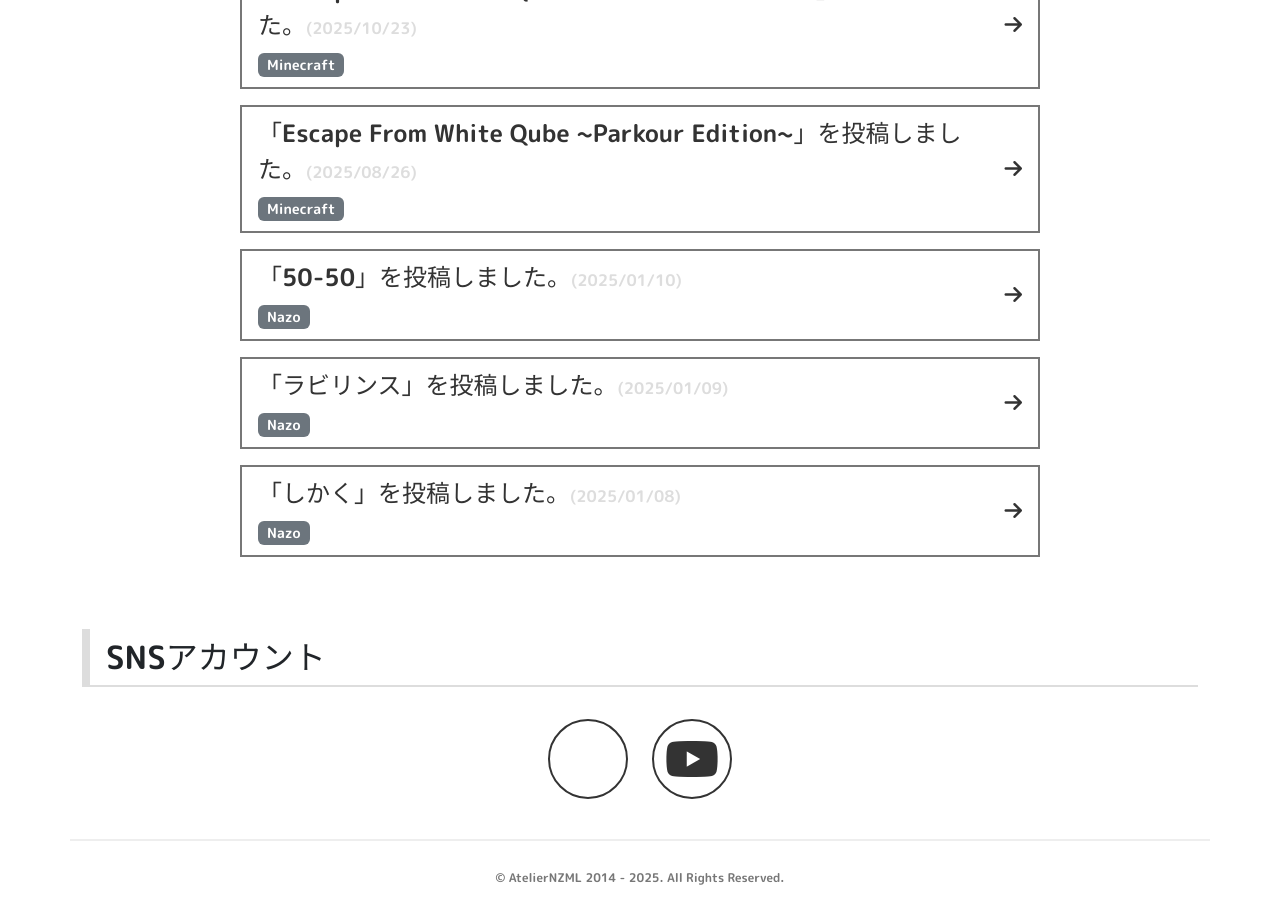
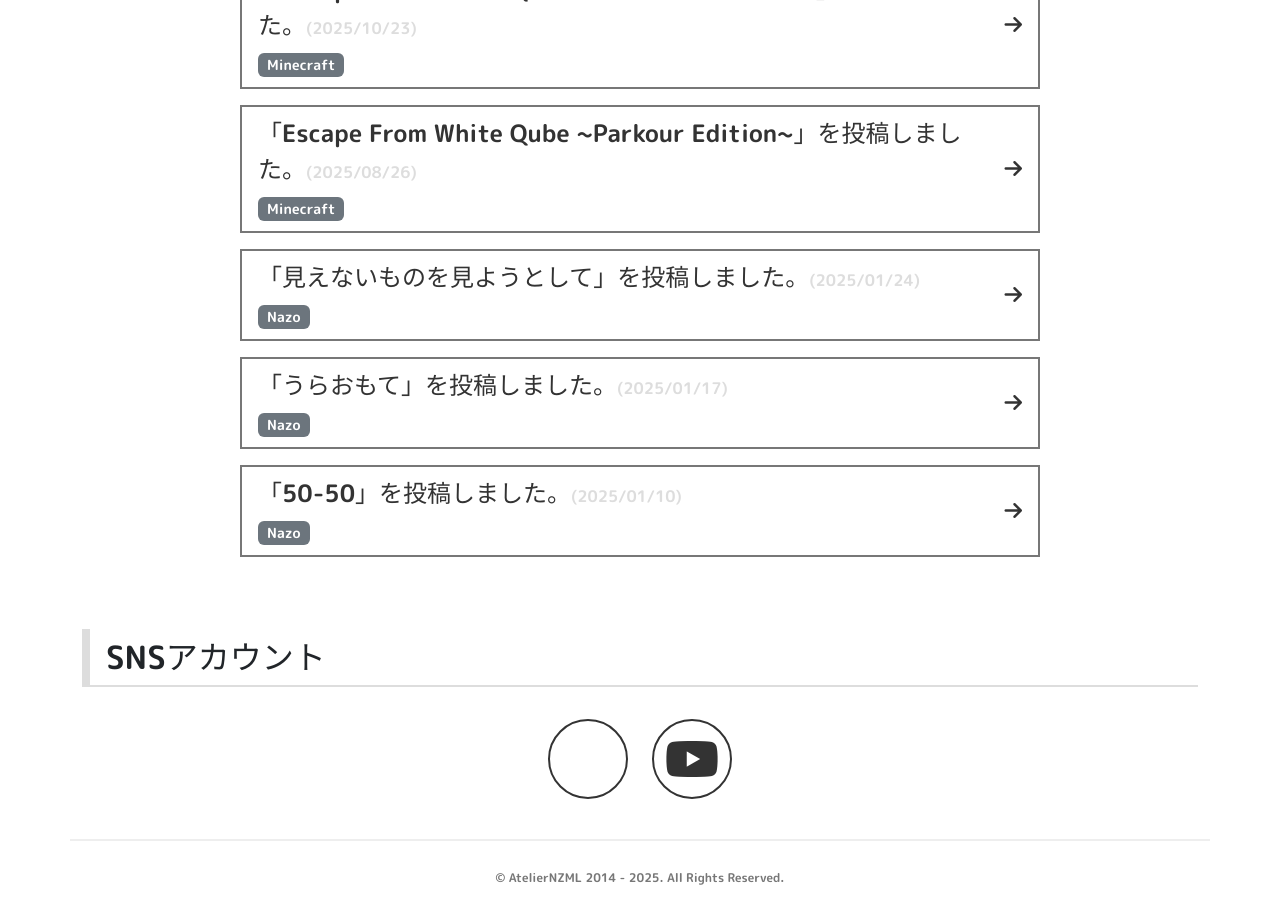
Before and after one commit to atelierNZML/ateliernzml.github.io, a Jekyll site: the page built from index.html, in a window 1280 px wide and 900 px high, scrolled down 680 px. Built offline with Jekyll 4.4.1, drawn with Linux system fonts in a browser that asks for light colours; some of the changed lines change nothing that is shown.

Commit message:
add:1月の謎投稿

```diff
--- a/_posts/nazo/2025-01-10-jnazo50.html
+++ b/_posts/nazo/2025-01-10-jnazo50.html
@@ -14,4 +14,3 @@
 explanation: 'まずは一番下にある4色の線に着目しましょう。どこかで見覚えありませんか…？<br>そう、今回カウントダウン謎として出題した4問の中にそれぞれ同じ線が見つかるはずです。つなげて読んでみると問題文は「残ったものを順に読め」となります。<br>では「残ったもの」とは何でしょうか？本問の50音表の中には我々NZMLのロゴに使われている4文字が入っています。<br>これらの文字、実はカウントダウン謎にそれぞれ隠れており、4日前の謎に「N」(左下)、3日前の謎に「Z」(看板の板部分)、2日前の謎に「M」(めーるの左) 、1日前の謎に「L」(迷路の大枠)が隠れています。<br>4つの謎の答えを50音表に当てはめると、それぞれ1文字を残してロゴの場所にちょうど当てはまるはずです。当てはまらず残った文字を拾うと「あ」「と」「り」「え」となり、答えは「アトリエ」です。'
 answer: 'アトリエ'
 ---
-カウントダウン謎には我々NZMLのロゴがそれぞれ隠されていました。<br>各謎の答えを50音表のロゴの部分に当てはめると、残ったものが分かるはずです。
--- /dev/null
+++ b/_posts/nazo/2025-01-17-jnazo51.html
@@ -0,0 +1,15 @@
+---
+layout: post
+title:  "うらおもて"
+date: 2025-01-17 17:50:00 +0900
+tag: nazo
+categories:
+  - Nazo
+img_id: "15Tohj34-StWTXZYq9KSADU1RNKBIUK-h"
+difficulty: 4
+hint1: '△、□には漢字が入ります。'
+hint2: '耳で聞くのは何ですか？'
+hint3: '①③④は額のことです。'
+explanation: '耳に入ってくるもの即ち「おと(音)」です。額を表す「お○○」、つまり「おでこ」です。ここまでくれば「凹凸」「凸凹」が見えてくるでしょう。よって答えは「うつぼ」です。'
+answer: 'ウツボ'
+---
--- /dev/null
+++ b/_posts/nazo/2025-01-24-jnazo52.html
@@ -0,0 +1,15 @@
+---
+layout: post
+title:  "見えないものを見ようとして"
+date: 2025-01-24 17:50:00 +0900
+tag: nazo
+categories:
+  - Nazo
+img_id: "1QPcPSTkAyF7u_FUxGVR5WtF-FYhCJu_e"
+difficulty: 3
+hint1: '矢印は人の体の部位を指しています。'
+hint2: '②②⑨は「心」です。'
+hint3: '〇◇…出てきている図形は何種類ですか？'
+explanation: '□, ◇, △, 五角形, 〇はそれぞれa, i, u ,e, o. 数字はあ行…ら行を表している。'
+answer: 'ルックス'
+---
```
